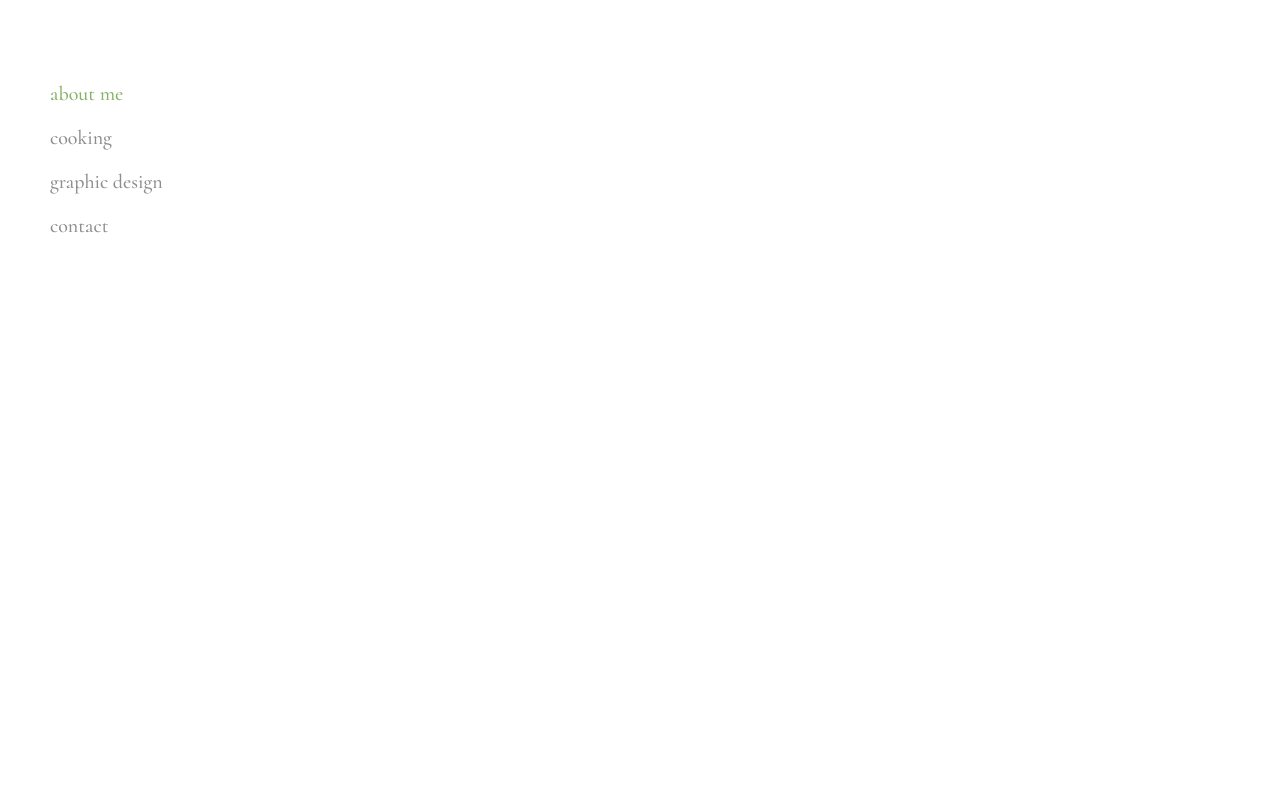
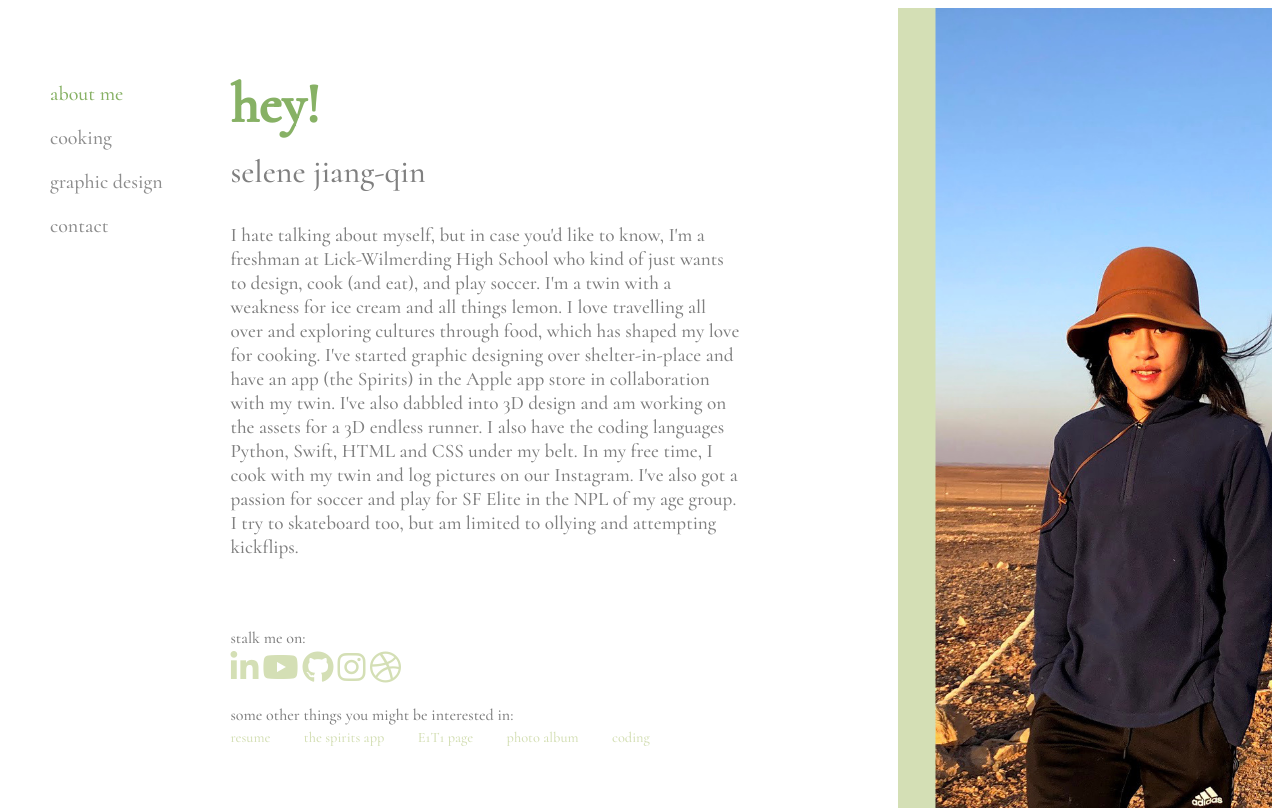
Before and after one commit to selenejq/selenejq.github.io, a plain HTML site: page about.html in a window 1280 px wide. Drawn offline with Linux system fonts and the light colour scheme.

Commit message:
about me page added

```diff
--- a/about.html
+++ b/about.html
@@ -12,4 +12,37 @@
         <a style="text-decoration: none" href="design.html"><p class="item design">graphic design</p></a>
         <a style="text-decoration: none;" href="contact.html"><p class="item contact">contact</p></a>
     </div>
+    <h1>hey!</h1>
+    <div class="image">
+        <img src="images/me.png" class="me">
+    </div>
+    <div class="hi">
+        <p class="name">selene jiang-qin</p>
+        <p class="main"> I hate talking about myself, but in case you'd like to know, I'm a freshman at Lick-Wilmerding High School who kind of just wants to design, cook (and eat), and play soccer. I'm a twin with a weakness for ice cream and all things lemon. I love travelling all over and exploring cultures through food, which has shaped my love for cooking. I've started graphic designing over shelter-in-place and have an app (the Spirits) in the Apple app store in collaboration with my twin. I've also dabbled into 3D design and am working on the assets for a 3D endless runner. I also have the coding languages Python, Swift, HTML  and CSS under my belt. In my free time, I cook with my twin and log pictures on our Instagram. I've also got a passion for soccer and play for SF Elite in the NPL of my age group. I try to skateboard too, but am limited to ollying and attempting kickflips. </p>
+        <p class="social">stalk me on:</p>
+        <div class="icon">
+            <script src="https://kit.fontawesome.com/708933f4b3.js" crossorigin="anonymous"></script>
+            <a href="https://www.linkedin.com/in/selene-jiang-qin-223a981b1/" target="_blank"><i class="fab fa-linkedin-in"></i></a>
+            <a href="https://www.youtube.com/channel/UCdQ89u6avvi5_jBqdiICsiQ" target="_blank"><i class="fab fa-youtube"></i></a>
+            <a href="https://github.com/selenejq" target="_blank"><i class="fab fa-github"></i></a>
+            <a href="https://www.instagram.com/thetwinsmadeit/?hl=en" target="_blank"><i class="fab fa-instagram"></i></a>
+            <a href="https://dribbble.com/account/profile" targe="_blank"><i class="fab fa-dribbble"></i></a>
+        </div>
+        <div class="extra">
+            <p class="other">some other things you might be interested in:</p>
+            <div class="links">
+                <p>
+                    <a  href = "https://docs.google.com/document/d/16OnXw5L1n2c5WIN1g9e7KSKMHCVJnZpRK23Rv-JpIcs/edit?usp=sharing" target="_blank">resume</a>
+                    <span>abcd</span>
+                    <a  href = "https://bit.ly/thespirits" >the spirits app</a>
+                     <span>abcd</span>
+                     <a  href = "http://www.eachoneteachone.is/selene.html" >E1T1 page</a>
+                     <span>abcd</span>
+                      <a  href = "https://photos.app.goo.gl/bZ1rFvPMe2RKkdbq5" >photo album </a>
+                      <span>abcd</span>
+                    <a href = "https://drive.google.com/drive/folders/1wJQ6g5c2qAQLMGW8AkCxm2-ZrtMPmcyh?usp=sharing">coding</a>
+                </p>
+            </div>
+        </div>
+    </div>
 </body>
--- a/aboutstyle.css
+++ b/aboutstyle.css
@@ -33,3 +33,107 @@ body {
 .item.contact {
     color: #8D8D8D;
 }
+
+.image {
+    float: right;
+}
+
+.me {
+    right: 0px;
+    height: 100vh;
+}
+
+h1 {
+    font-family: 'Cormorant', serif;
+    font-size: 350%;
+    color: #87B165;
+    left: 18%;
+    position: absolute;
+    top: 4%;
+}
+
+.hi {
+    align-items: left;
+    left: 18%;
+    position: absolute;
+    top: 15%;
+    width: 40%;
+    height: 80vh;
+}
+.name {
+    text-align: left;
+    font-family: 'Cormorant', serif;
+    font-size: 200%;
+    color: gray;
+}
+
+.main {
+    top:100%;
+    font-family: 'Cormorant', serif;
+    font-size: 120%;
+    color: gray;
+}
+
+.social {
+    font-family: 'Cormorant', serif;
+    font-size: 100%;
+    color: gray;
+    bottom: 15%;
+    position: absolute;
+}
+
+.icon {
+    bottom: 12%;
+    position: absolute;
+}
+
+.fab {
+    color: #D4DFB5;
+    font-family: 'Cormorant', serif;
+    font-size: 200%;
+}
+
+.fab:hover {
+    color: #E1E1E1;
+}
+
+.other {
+    font-family: 'Cormorant', serif;
+    font-size: 100%;
+    color: gray;
+    bottom: 3%;
+    position: absolute;
+}
+
+.links p {
+    font-family: 'Cormorant', serif;
+    font-size: 90%;
+    color: #D1D1D1;
+    bottom: 0px;
+    position: absolute;
+}
+
+.links span {
+    opacity: 0%;
+    text-decoration: none;
+}
+
+a:link {
+    color: #D4DFB5;
+    text-decoration: none;
+  }
+
+  a:visited {
+    color:#D1D1D1;
+    text-decoration: none;
+  }
+
+  a:hover {
+    color: gray;
+    text-decoration: none;
+  }
+
+  a:active {
+    color: gray;
+    text-decoration: none;
+  }
```
Also changed, not shown: images/me.png (added).
